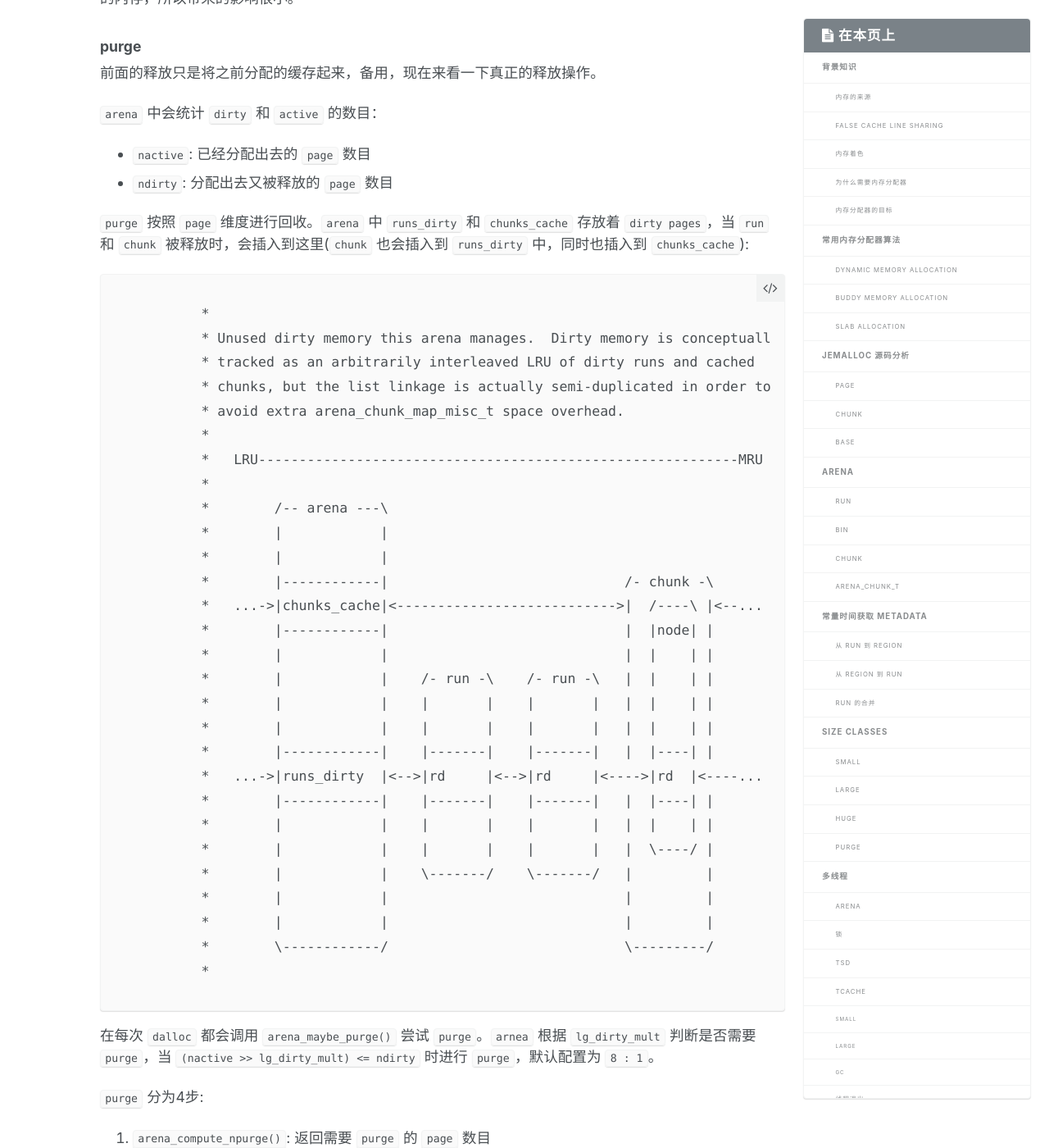
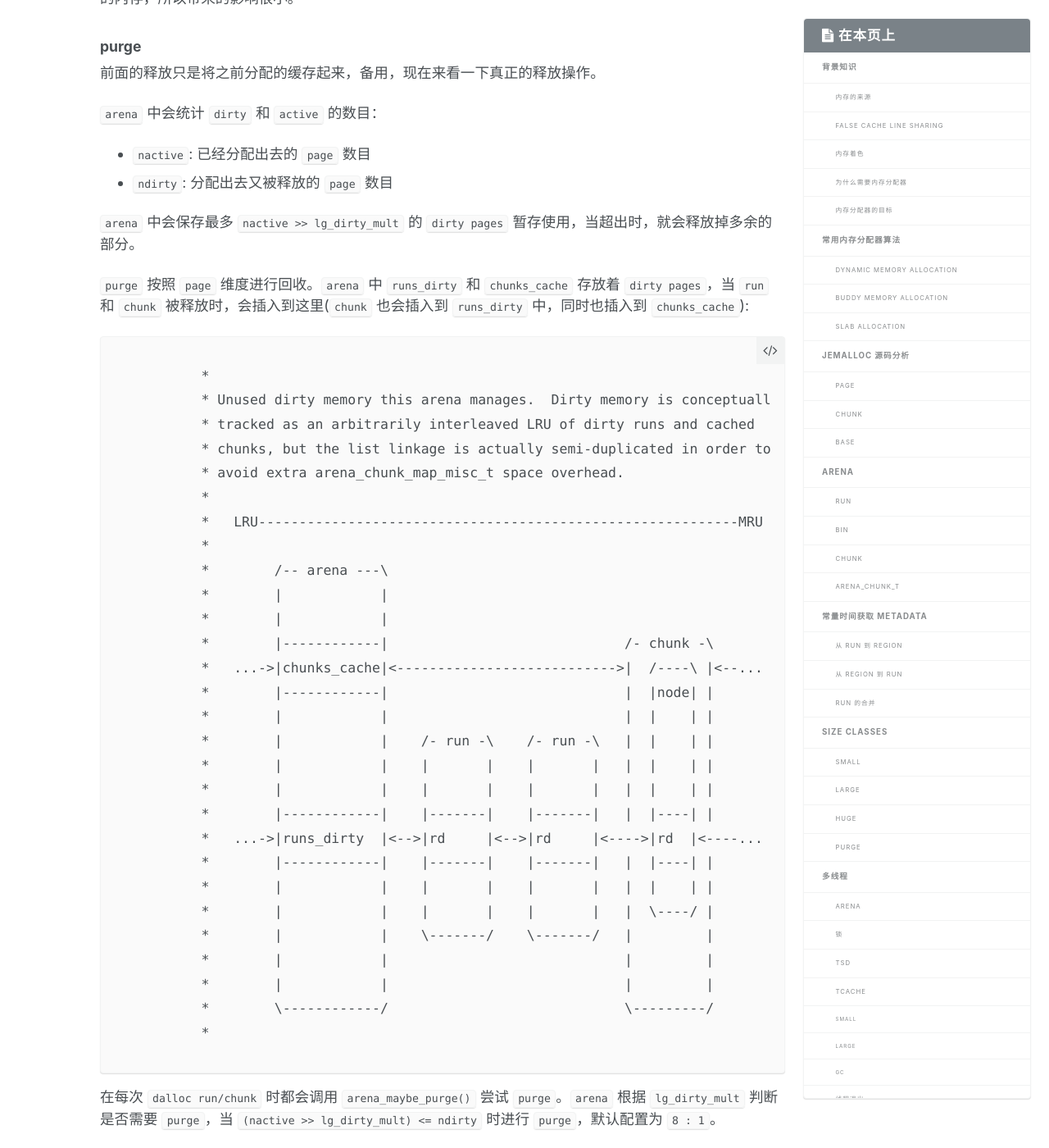
Before and after one commit to youjiali1995/youjiali1995.github.io, a Jekyll site: the page built from _posts/Allocator/2018-02-28-jemalloc.md, in a window 1280 px wide and 1400 px high, scrolled down 36066 px. Shown: the whole window at 82% size. Built offline with Jekyll 4.4.1, drawn with Linux system fonts in a browser that asks for light colours; some of the changed text lies outside the part shown.

Commit message:
Modify jemalloc

````diff
--- a/_posts/Allocator/2018-02-28-jemalloc.md
+++ b/_posts/Allocator/2018-02-28-jemalloc.md
@@ -1085,6 +1085,8 @@ if (config_cache_oblivious) {
 * `nactive`: 已经分配出去的 `page` 数目
 * `ndirty`: 分配出去又被释放的 `page` 数目
 
+`arena` 中会保存最多 `nactive >> lg_dirty_mult` 的 `dirty pages` 暂存使用，当超出时，就会释放掉多余的部分。
+
 `purge` 按照 `page` 维度进行回收。`arena` 中 `runs_dirty` 和 `chunks_cache` 存放着 `dirty pages`，当 `run` 和 `chunk` 被释放时，会插入到这里(`chunk` 也会插入到 `runs_dirty` 中，同时也插入到 `chunks_cache`):
 ```
 	 *
@@ -1117,10 +1119,10 @@ if (config_cache_oblivious) {
 	 *
 ```
 
-在每次 `dalloc` 都会调用 `arena_maybe_purge()` 尝试 `purge`。`arnea` 根据 `lg_dirty_mult` 判断是否需要 `purge`，当 `(nactive >> lg_dirty_mult) <= ndirty` 时进行 `purge`，默认配置为 `8 : 1`。
+在每次 `dalloc run/chunk` 时都会调用 `arena_maybe_purge()` 尝试 `purge`。`arena` 根据 `lg_dirty_mult` 判断是否需要 `purge`，当 `(nactive >> lg_dirty_mult) <= ndirty` 时进行 `purge`，默认配置为 `8 : 1`。
 
 `purge` 分为4步:
-1. `arena_compute_npurge()`: 返回需要 `purge` 的 `page` 数目
+1. `arena_compute_npurge()`: 返回需要 `purge` 的 `page` 数目，为超出 `nactive >> lg_dirty_mult` 的 `page` 数。
 2. `arena_stash_dirty()`: 将需要 `purge` 的部分从 `arena->cached_tree` 或 `arena->avail_runs` 中移除，防止 `purge` 过程中被其他线程分配出去，并插入到需要 `purge` 的循环链表中。
 3. `arena_purge_stashed()`: 将循环链表中的 `run` 进行 `purge`
 4. `arena_unstash_purged()`: 将 `chunk` 进行 `purge`。将 `purged` 插入到 `arena->cached_tree` 或 `arena->avail_runs`，留待后面分配。
````
